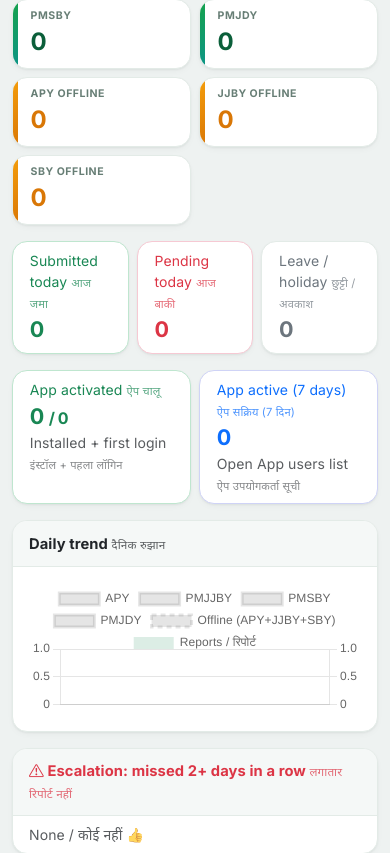
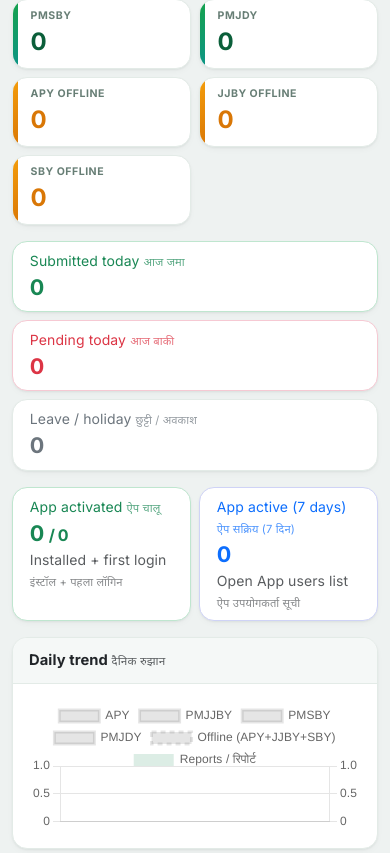
Before and after one commit to dhdhdh51/WhatsApp-api, a PHP site: page /dashboard.php in a window 390 px wide. Shown: the part 372-1225 px from the top of the page. Run offline with PHP 8.4, Linux system fonts and the light colour scheme; the visitor is signed in with stand-in values (Sample User, id 1); data comes from the database, SQL or seed files in the repository; data that the repository does not hold is empty.

Commit message:
UI: stack dashboard quick-stat cards full-width on phones
The 'Submitted / Pending / Leave today' cards used col-4 (always 3
across), which cramped their labels on small phones. Use col-12 col-sm-4
so they stack full-width on phones and sit 3-across from >=576px.

```diff
--- a/public/dashboard.php
+++ b/public/dashboard.php
@@ -115,11 +115,11 @@ View::header('Dashboard / डैशबोर्ड', 'dashboard', true);
 </div>
 
 <div class="row g-2 mb-3">
-  <div class="col-4"><a href="/status.php?status=submitted" class="text-decoration-none"><div class="card border-success"><div class="card-body py-2 text-success">
+  <div class="col-12 col-sm-4"><a href="/status.php?status=submitted" class="text-decoration-none"><div class="card border-success"><div class="card-body py-2 text-success">
     <div class="small"><?= L('Submitted today', 'आज जमा') ?></div><div class="fs-4 fw-bold"><?= $cnt['submitted'] ?></div></div></div></a></div>
-  <div class="col-4"><a href="/status.php?status=pending" class="text-decoration-none"><div class="card border-danger"><div class="card-body py-2 text-danger">
+  <div class="col-12 col-sm-4"><a href="/status.php?status=pending" class="text-decoration-none"><div class="card border-danger"><div class="card-body py-2 text-danger">
     <div class="small"><?= L('Pending today', 'आज बाकी') ?></div><div class="fs-4 fw-bold"><?= $cnt['pending'] ?></div></div></div></a></div>
-  <div class="col-4"><div class="card"><div class="card-body py-2 text-secondary">
+  <div class="col-12 col-sm-4"><div class="card"><div class="card-body py-2 text-secondary">
     <div class="small"><?= L('Leave / holiday', 'छुट्टी / अवकाश') ?></div><div class="fs-4 fw-bold"><?= $cnt['off'] ?></div></div></div></div>
 </div>
 <div class="row g-2 mb-3">
```
